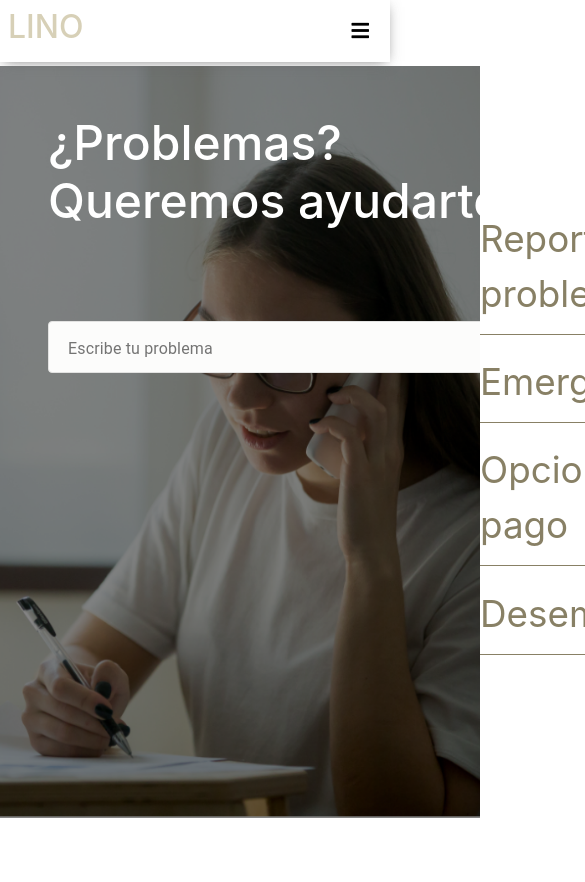
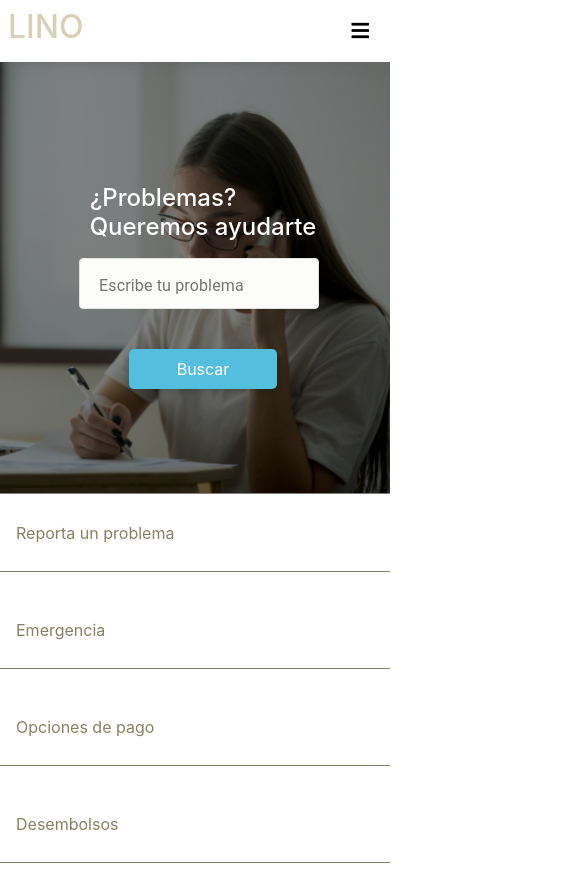
Before and after one commit to Sagalo04/lino-app, a React (Create React App) app: page /Ayuda in a window 390 px wide. Shown: the top 882 px of the page, 585 px wide, since content can reach past the window. Before the commit the page ends 844 px from the top, so only its background shows below. Built offline with nearby package versions, Linux system fonts and the light colour scheme; what google-maps-react would draw is missing.

Commit message:
responsive del help

```diff
--- a/src/Components/Help/Help.css
+++ b/src/Components/Help/Help.css
@@ -56,3 +56,47 @@
     font-weight: 500;
     margin-top: 0.8rem;
 }
+/* Mediaquerys para mobil */
+@media only screen and (max-width: 700px){
+
+.o-help{
+    display: flex;
+    flex-direction: column;
+    width: 100vw;
+}
+
+.o-content-help{
+    max-width: 100%;
+    min-width: 100%;
+    display: flex;
+    justify-content: center;
+    align-items: center;
+    padding-right: 2rem;
+
+}
+.makeStyles-root-5{
+    width: 1rem !important;
+}
+
+.o-helpTitle{
+    font-size: 1.5rem;
+}
+
+.o-helpinput{
+display: flex;
+flex-direction: column;
+max-width: 100%;
+}
+
+
+.o-helpDefine{
+    margin: 0;
+    width: 100%;
+}
+
+.o-help-option{
+    padding: 1rem;
+    font-size: 1rem;
+}
+
+}
--- a/src/Components/Help/Help.js
+++ b/src/Components/Help/Help.js
@@ -57,7 +57,7 @@ function Help(props) {
                 <div className="o-helpinput">
                     <RedditTextField
                         label="Escribe tu problema"
-                        className={classes.margin}
+                        className={classes.margin + " o-input-form"}
                         defaultValue=""
                         variant="filled"
                         id="reddit-input"
```
